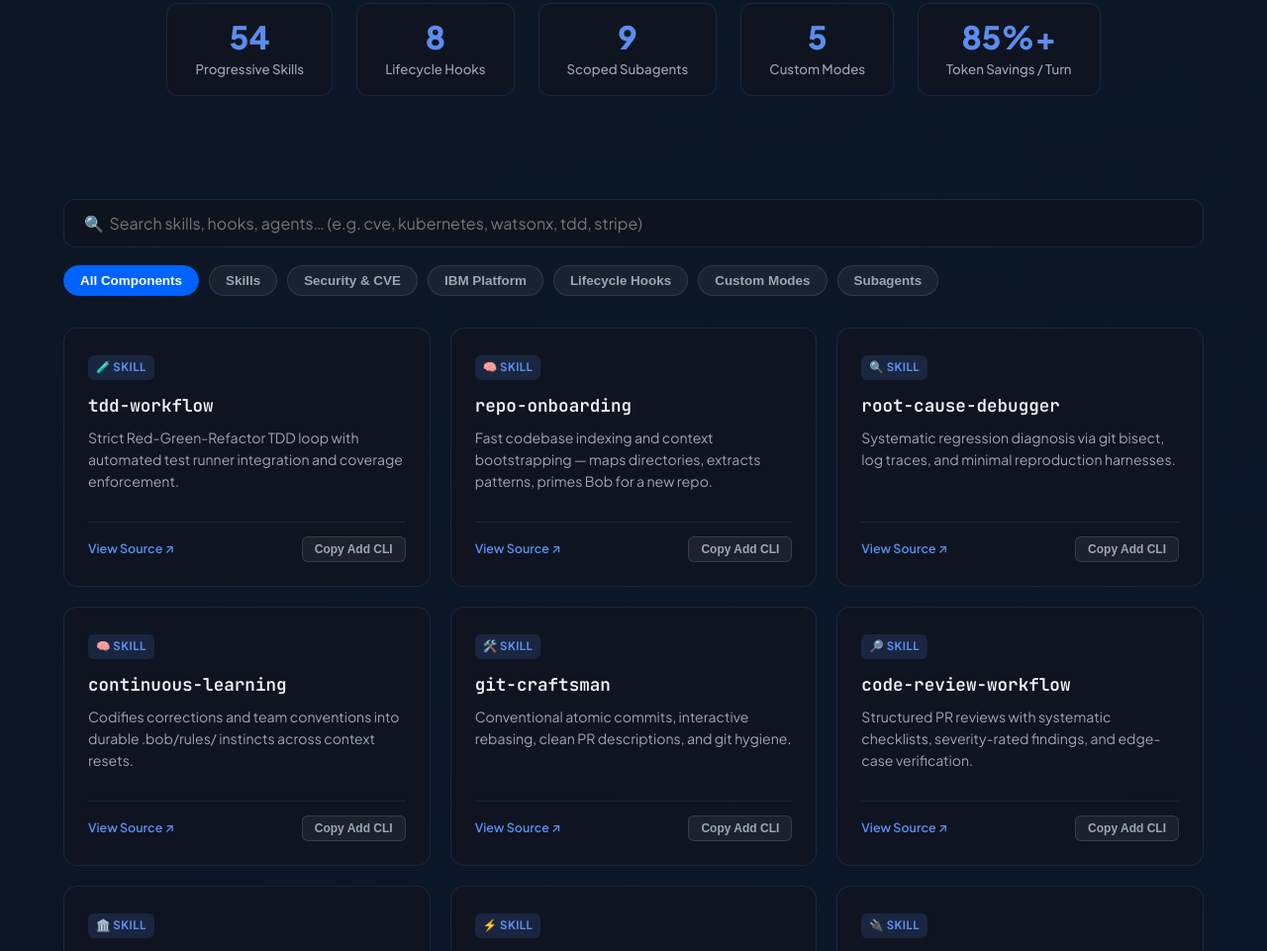
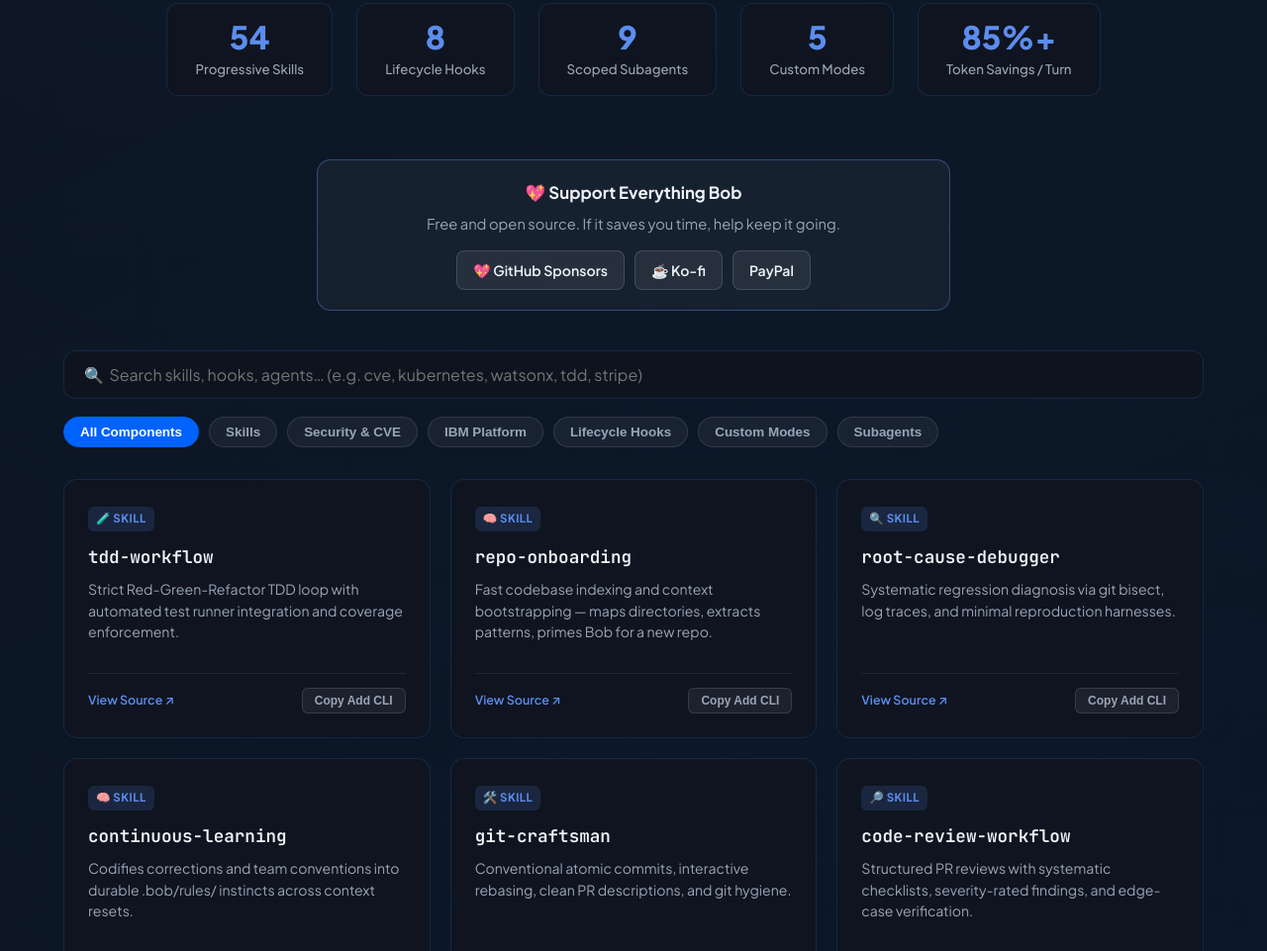
Before and after one commit to salmandev/everything-bob, a website: page docs/index.html in a window 1280 px wide. Shown: the part 911-1872 px from the top of the page at 99% size. Drawn offline with Linux system fonts and the light colour scheme.

Commit message:
feat: add sponsor section to docs site hero

```diff
--- a/docs/index.html
+++ b/docs/index.html
@@ -120,6 +120,22 @@
       font-size: 1.2rem; color: var(--text-muted);
       max-width: 740px; margin: 0 auto 36px;
     }
+
+    /* ── Sponsor ── */
+    .sponsor-box {
+      max-width: 640px; margin: 32px auto 0; padding: 20px 24px;
+      background: rgba(255,255,255,0.04); border: 1px solid var(--border-glow);
+      border-radius: 14px; text-align: center;
+    }
+    .sponsor-box h3 { font-size: 1.05rem; margin-bottom: 6px; }
+    .sponsor-box p { font-size: 0.92rem; margin: 0 auto 14px; max-width: none; }
+    .sponsor-links { display: flex; gap: 10px; justify-content: center; flex-wrap: wrap; }
+    .sponsor-links a {
+      background: rgba(255,255,255,0.07); border: 1px solid rgba(255,255,255,0.14);
+      color: var(--text-main); padding: 8px 16px; border-radius: 8px;
+      text-decoration: none; font-weight: 600; font-size: 0.88rem; transition: all 0.2s;
+    }
+    .sponsor-links a:hover { background: rgba(255,255,255,0.14); transform: translateY(-1px); }
 
     /* ── Profile Tabs ── */
     .profile-tabs {
@@ -486,6 +502,16 @@
       <div class="metric-card"><div class="metric-value">5</div><div class="metric-label">Custom Modes</div></div>
       <div class="metric-card"><div class="metric-value">85%+</div><div class="metric-label">Token Savings / Turn</div></div>
     </div>
+
+    <div class="sponsor-box">
+      <h3>💖 Support Everything Bob</h3>
+      <p>Free and open source. If it saves you time, help keep it going.</p>
+      <div class="sponsor-links">
+        <a href="https://github.com/sponsors/salmandev" target="_blank">💖 GitHub Sponsors</a>
+        <a href="https://ko-fi.com/salmanshaikh62198" target="_blank">☕ Ko-fi</a>
+        <a href="https://paypal.me/shaikhsalman1" target="_blank">PayPal</a>
+      </div>
+    </div>
   </section>
 
   <!-- ── Filters ── -->
```
